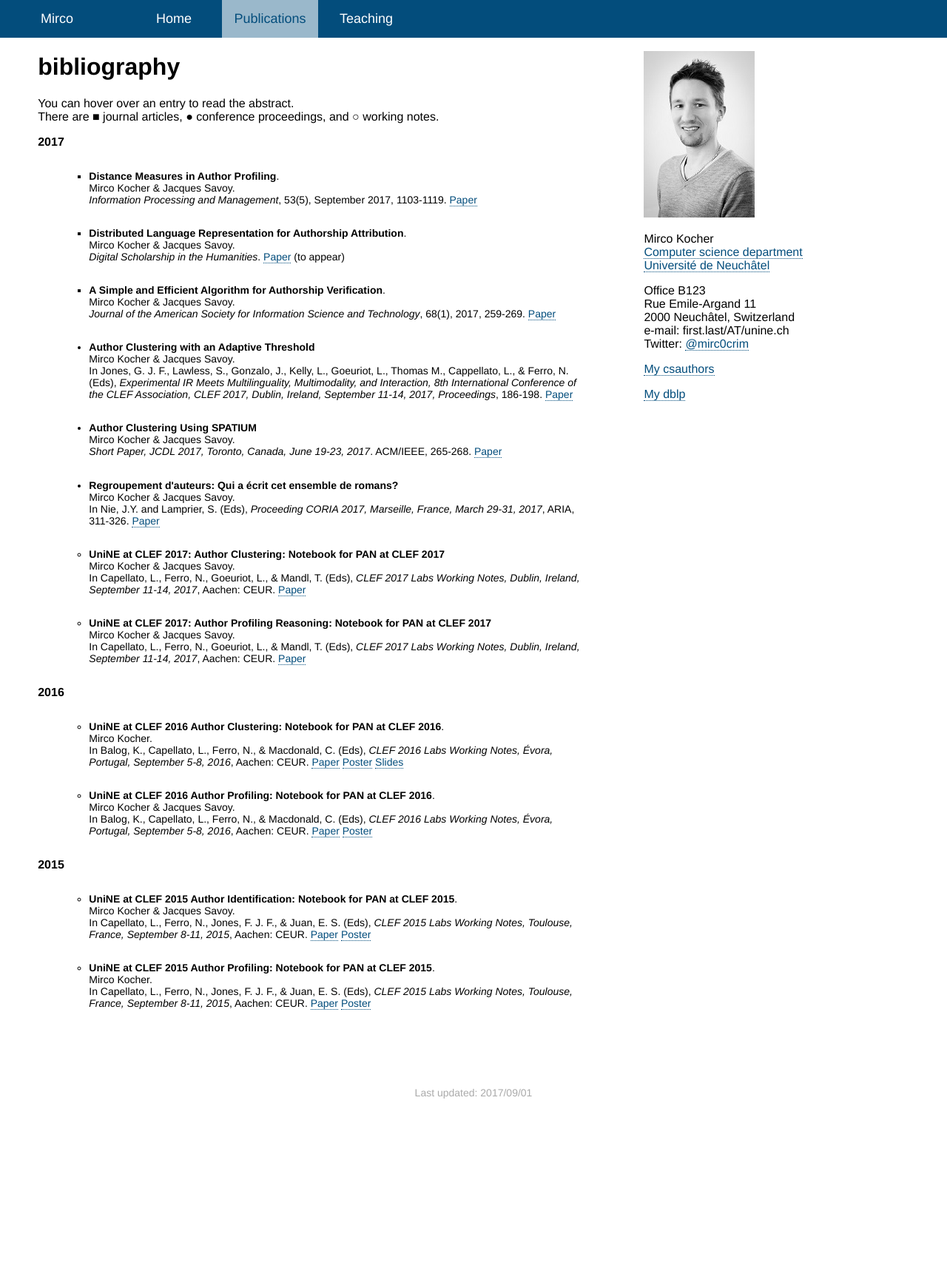
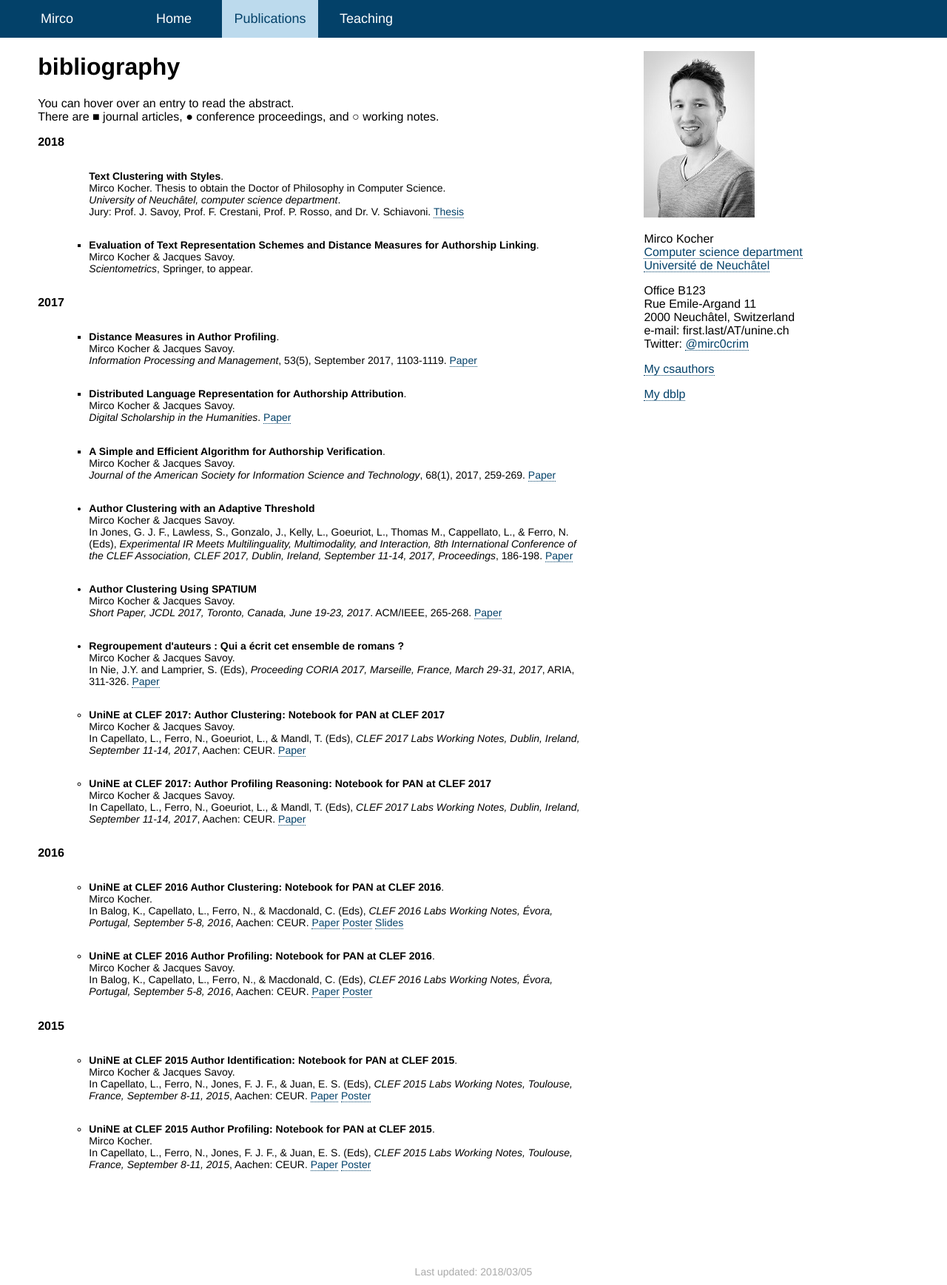
Before and after one commit to mirc0crim/mirc0crim.github.io, a PHP site: page /publications.html in a window 1280 px wide. Shown: the whole page at 74% size. Before the commit the page ends 1485 px from the top, so only its background shows below. Run offline with PHP 8.4, Linux system fonts and the light colour scheme.

Commit message:
spring update

```diff
--- a/publications.html
+++ b/publications.html
@@ -32,6 +32,49 @@
                     There are &#9632; journal articles, &#9679; conference proceedings, and &#9675; working notes.
                 </p>
                 <p>
+                    <b>2018</b>
+                </p>
+                <ul>
+                    <li class="tooltip" style="list-style: none;">
+                        <b>Text Clustering with Styles</b>.<br/>
+                        Mirco Kocher. Thesis to obtain the Doctor of Philosophy in Computer Science.<br/>
+                        <i>University of Neuchâtel, computer science department</i>.<br/>
+                        Jury: Prof. J. Savoy, Prof. F. Crestani, Prof. P. Rosso, and Dr. V. Schiavoni.
+                        <a target="_blank" href="http://doc.rero.ch/record/306696">Thesis</a>
+                        <br/>
+                        <span>
+                            This thesis mainly describes the author clustering problem where, based on a set of <i>n</i> texts, the goal is to determine the number <i>k</i> of distinct authors and regroup the texts into <i>k</i> classes according to their author.
+                            We iteratively build a stable and simple model for text clustering with styles.
+                            We start by designing a measure reflecting the (un)certainty of the proposed decision such that every decision comes along with a confidence of correctness instead of only giving a single answer.
+                            Afterwards, we link those pairs of texts where we see an indication of a shared authorship and have enough evidence that the same person has written them.
+                            Finally, after checking every text tuple, if we can link them together, we build the final clusters based on a strategy using a distance of probability distributions.
+                            Employing a dynamic threshold, we can choose the smallest relative distance values to detect a common origin of the texts.
+                            The most similar observations (or the category with the smallest distance) to the sample in question usually determines the proposed answers.
+                            We test multiple inter-textual distance functions in theoretical and empirical tests and show that the Tanimoto and Matusita distances respect all theoretical properties.
+                            Both of them perform well in empirical tests, but the Canberra and Clark measures are even better suited even though they do not fulfill all the requirements.
+                            Our model can choose the characteristics that are the most relevant to the text in question and can analyze the author adequately.
+                            We apply our systems in various natural languages belonging to a variety of language families and in multiple text genres.
+                        </span>
+                    </li>
+                    <li class="tooltip" type="square">
+                        <b>Evaluation of Text Representation Schemes and Distance Measures for Authorship Linking</b>.<br/>
+                        Mirco Kocher &amp; Jacques Savoy.<br/>
+                        <i>Scientometrics</i>, Springer, to appear.
+                        <br/>
+                        <span>
+                            Based on <i>n</i> text excerpts, the authorship linking task is to determine a way to link pairs of documents written by the same person together.
+                            To achieve this, various text representation strategies can be applied, such as characters, punctuation symbols, or letter <i>n</i>-grams as well as words, lemmas, Part-Of-Speech (POS) tags, and sequences of them.
+                            To estimate the stylistic distance (or similarity) between two text excerpts, different measures have been suggested based on the L<sup>1</sup> norm (e.g., Manhattan, Tanimoto), the L<sup>2</sup> norm (e.g., Matusita), the inner product (e.g., Cosine), or the entropy paradigm (e.g., Jeffrey divergence).
+                            Three corpora, extracted from French and English literature, have been evaluated using standard methodology.
+                            No systematic difference can be found between token- or lemma-based text representations.
+                            Simple POS tags do not provide an effective solution but short sequences of them form a good text representation.
+                            Letter <i>n</i>-grams (with <i>n</i> = 4 to 6) give high precision rates.
+                            As distance measures, this study found that the Tanimoto, Matusita, and Clark distance measures perform better than the often-used Cosine function.
+                            Finally, applying a pruning procedure (e.g., culling terms appearing once or twice or limiting the vocabulary to the 500 most frequent words) reduces the representation complexity and might even improve the effectiveness of the attribution scheme.
+                        </span>
+                    </li>
+                </ul>
+                <p>
                     <b>2017</b>
                 </p>
                 <ul>
@@ -54,15 +97,15 @@
                         <b>Distributed Language Representation for Authorship Attribution</b>.<br/>
                         Mirco Kocher &amp; Jacques Savoy.<br/>
                         <i>Digital Scholarship in the Humanities</i>.
-                        <a target="_blank" href="http://dx.doi.org/10.1093/llc/fqx046">Paper</a> (to appear)
+                        <a target="_blank" href="http://dx.doi.org/10.1093/llc/fqx046">Paper</a>
                         <br/>
                         <span>
-                            Distributed language representation (deep learning) has been applied successfully in different applications in natural language processing (NLP).
+                            Distributed language representation (deep learning) has been applied successfully in different applications in natural language processing.
                             Using this model, we propose and implement two new authorship attribution classifiers.
                             In this perspective, a vector-space representation can be generated for each author or disputed text according to words and their nearby context.
                             To determine the authorship of a disputed text, the cosine similarity between vector representations can be applied.
                             The proposed strategies can be adapted without any difficulty to different languages (such as English and Italian) or genres (essays, political speeches, and newspaper articles).
-                            Evaluations using the k-nearest neighbors and based on four test collections (the Federalist Papers, the State of the Union addresses, the Glasgow Herald, and La Stampa newspapers) indicate that the distributed language representation preforms well, providing sometimes better effectiveness than state-of-the-art methods such as k-NN, NSC, chi-square, Delta, LDA (latent Dirichlet allocation), or multi-layer perceptron classifier.
+                            Evaluations using the <i>k</i>-nearest neighbors and based on four test collections (the Federalist Papers, the State of the Union addresses, the Glasgow Herald, and La Stampa newspapers) indicate that the distributed language representation preforms well, providing sometimes better effectiveness than state-of-the-art methods such as <i>k</i>-NN, NSC, chi-square, Delta, LDA (latent Dirichlet allocation), or multi-layer perceptron classifier.
                         </span>
                     </li>
                     <li class="tooltip" type="square">
@@ -88,7 +131,7 @@
                         <span>
                             This paper describes and evaluates an unsupervised author clustering model called SPATIUM.
                             The proposed strategy can be adapted without any difficulty to different natural languages (such as Dutch, English, and Greek) and it can be applied to different text genres (newspaper articles, reviews, excerpts of novels, etc.).
-                            As features, we suggest using the m most frequent terms of each text (isolated words and punctuation symbols with m set to at most 200).
+                            As features, we suggest using the <i>m</i> most frequent terms of each text (isolated words and punctuation symbols with <i>m</i> set to at most 200).
                             Applying a distance measure, we define whether there is enough evidence that two texts were written by the same author.
                             The evaluations are based on six test collections (PAN AUTHOR CLUSTERING task at CLEF 2016).
                             A more detailed analysis shows the strengths of our approach but also indicates the problems and provides reasons for some of the failures of the SPATIUM model.
@@ -102,27 +145,27 @@
                         <br/>
                         <span>
                             This paper presents the author clustering problem and compares it to related authorship attribution questions.
-                            The proposed model is based on a distance measure called SPATIUM derived from the Canberra measure (weighted version of L1 norm).
+                            The proposed model is based on a distance measure called SPATIUM derived from the Canberra measure (weighted version of L<sup>1</sup> norm).
                             The selected features consist of the 200 most frequent words and punctuation symbols.
                             An evaluation methodology is presented and the test collections are extracted from the PAN CLEF 2016 evaluation campaign.
                             In addition to those, we also consider two additional corpora reflecting the literature domain more closely.
-                            Based on four different languages, the evaluation measures demonstrate a high precision and high F1 values for all 20 test collections.
+                            Based on four different languages, the evaluation measures demonstrate a high precision and high F<sub>1</sub> values for all 20 test collections.
                             A more detailed analysis provides reasons explaining some of the failures of the SPATIUM model.
                         </span>
                     </li>
                     <li class="tooltip" type="disc">
-                        <b>Regroupement d'auteurs: Qui a &eacute;crit cet ensemble de romans?</b><br/>
+                        <b>Regroupement d'auteurs : Qui a &eacute;crit cet ensemble de romans ?</b><br/>
                         Mirco Kocher &amp; Jacques Savoy.<br/>
                         In Nie, J.Y. and Lamprier, S. (Eds), <i>Proceeding CORIA 2017, Marseille, France, March 29-31, 2017</i>, ARIA, 311-326.
                         <a target="_blank" href="http://www.asso-aria.org/coria/2017/3.pdf">Paper</a>
                         <br/>
                         <span>
                             In French.
-                            This paper describes the author clustering problem where, based on a set of n texts, the number k of distinct authors must be determined and the texts must be regrouped into k classes according to their author.
+                            This paper describes the author clustering problem where, based on a set of <i>n</i> texts, the number <i>k</i> of distinct authors must be determined and the texts must be regrouped into <i>k</i> classes according to their author.
                             Using two test collections, one written in French, the second in English, different distance measures are described and evaluated.
-                            To define the needed features, the m most frequent words (e.g., m between 50 to 300) or the m letters and bigrams of letters have been used.
+                            To define the needed features, the <i>m</i> most frequent words (e.g., <i>m</i> between 50 to 300) or the m letters and bigrams of letters have been used.
                             Our experiments show that word-based representations offer usually the best performance.
-                            Using the cosine distance function does not produce a better F1 value compared to functions based on the L1 norm (e.g., Canberra).
+                            Using the cosine distance function does not produce a better F<sub>1</sub> value compared to functions based on the L<sup>1</sup> norm (e.g., Canberra).
                             However, the best distance measure for all cases cannot be defined precisely.
                             Applying a bootstrap approach, we show that the performance measures own a relatively large variability.
                             Finally, a deeper analysis indicates the difficulties and reasons explaining incorrect assignments.
@@ -137,10 +180,10 @@
                         <span>
                             This paper describes and evaluates an effective unsupervised author clustering and authorship linking model.
                             The suggested strategy can be adapted without any difficulty to different languages (such as Dutch, English, and Greek) in different text genres (e.g., newspaper articles and reviews).
-                            As features, we suggest using the m most frequent terms (isolated words and punctuation symbols) or the m most frequent character n-grams of each text.
+                            As features, we suggest using the <i>m</i> most frequent terms (isolated words and punctuation symbols) or the <i>m</i> most frequent character <i>n</i>-grams of each text.
                             Applying a simple distance measure, we determine whether there is enough indication that two texts were written by the same author.
                             The evaluations are based on 60 training and 120 test problems (PAN Author Clustering task at CLEF 2017).
-                            Using the most frequent terms results in a higher clustering precision, while using the most frequent character n-grams of letters gives a higher clustering recall.
+                            Using the most frequent terms results in a higher clustering precision, while using the most frequent character <i>n</i>-grams of letters gives a higher clustering recall.
                             An analysis to assess the variability of the performance measures indicates that we have a system working stable independent of the underlying text collection and that our parameter choices did not over-fit to the training data.
                         </span>
                     </li>
@@ -153,8 +196,8 @@
                         <span>
                             This paper describes and evaluates a supervised author profiling model.
                             The suggested strategy can be adapted without any problem to various languages (such as Arabic, English, Spanish, and Portuguese).
-                            As features, we suggest using the m most frequent terms of the query text (isolated words and punctuation symbols with m at most 200).
-                            Applying a simple distance measure and looking at the nearest text profiles, we can determine the gender (with the nominal values “male” or “female”) and the language variety (e.g., in Spanish the nominal values “Argentina”, “Chile”, “Colombia”, “Mexico”, “Peru”, “Spain”, or “Venezuela”).
+                            As features, we suggest using the <i>m</i> most frequent terms of the query text (isolated words and punctuation symbols with <i>m</i> at most 200).
+                            Applying a simple distance measure and looking at the nearest text profiles, we can determine the gender (with the nominal values "male" or "female") and the language variety (e.g., in Spanish the nominal values "Argentina", "Chile", "Colombia", "Mexico", "Peru", "Spain", or "Venezuela").
                             The training and test data is available for Twitter tweets (PAN Author Profiling task at CLEF 2017).
                             An analysis of the top ranked terms from a feature selection method allows a better understanding of the proposed assignments and presents typical writing styles for each category.
                         </span>
@@ -231,7 +274,7 @@
             <div data-include="me-sidebar.html"></div>
         </div>
         <div class="footer">
-            Last updated: 2017/09/01
+            Last updated: 2018/03/05
         </div>
     </body>
 </html>
--- a/style.css
+++ b/style.css
@@ -6,7 +6,7 @@ html, body {
 }
 
 .navbar {
-	background-color: #034D7C;
+	background-color: #034169;
 }
 
 .navbar a {
@@ -47,10 +47,10 @@ html, body {
 	font-size: 18px;
 	text-decoration: none;
 	padding: 15px;
-	color: #034D7C;
+	color: #034169;
 	display: block;
     width: 100px;
-    background-color: #9AB8CB;
+    background-color: #BCDAED;
 }
 
 .container {
@@ -79,13 +79,13 @@ html, body {
 
 a {
 	text-decoration: none;
-	color: #034D7C;
+	color: #034169;
 	border-bottom: 1px dotted;
 }
 
 mk {
 	border-radius: 100%;
-	background: #9AB8CB;
+	background: #BCDAED;
 	min-width: 15px;
 	height: 15px;
 	font-size: 14px;
@@ -101,8 +101,8 @@ mk {
 
 .footer {
 	clear: both;
-	padding-top: 75px;
-	padding-bottom: 5px;
+	padding-top: 100px;
+	padding-bottom: 10px;
 	font-size: 14px;
 	color: #AAA;
 	text-align: center;
@@ -114,7 +114,7 @@ mk {
 }
 
 mk.tooltip:hover {
-	background: #9AB8CB;
+	background: #BCDAED;
 }
 
 .tooltip span {
@@ -128,6 +128,14 @@ mk.tooltip:hover {
 .tooltip:hover span {
 	display: inline;
 	position: absolute;
-	background: #9AB8CB;
-	color: #034D7C;
+	background: #BCDAED;
+	color: #034169;
 }
+
+.tooltip:hover span > sub {
+	font-size: 10px;
+}
+
+.tooltip:hover span > sup {
+	font-size: 10px;
+}
```
Also changed, not shown: index.html (+5 -5 lines), teaching.html (+37 -42 lines).
